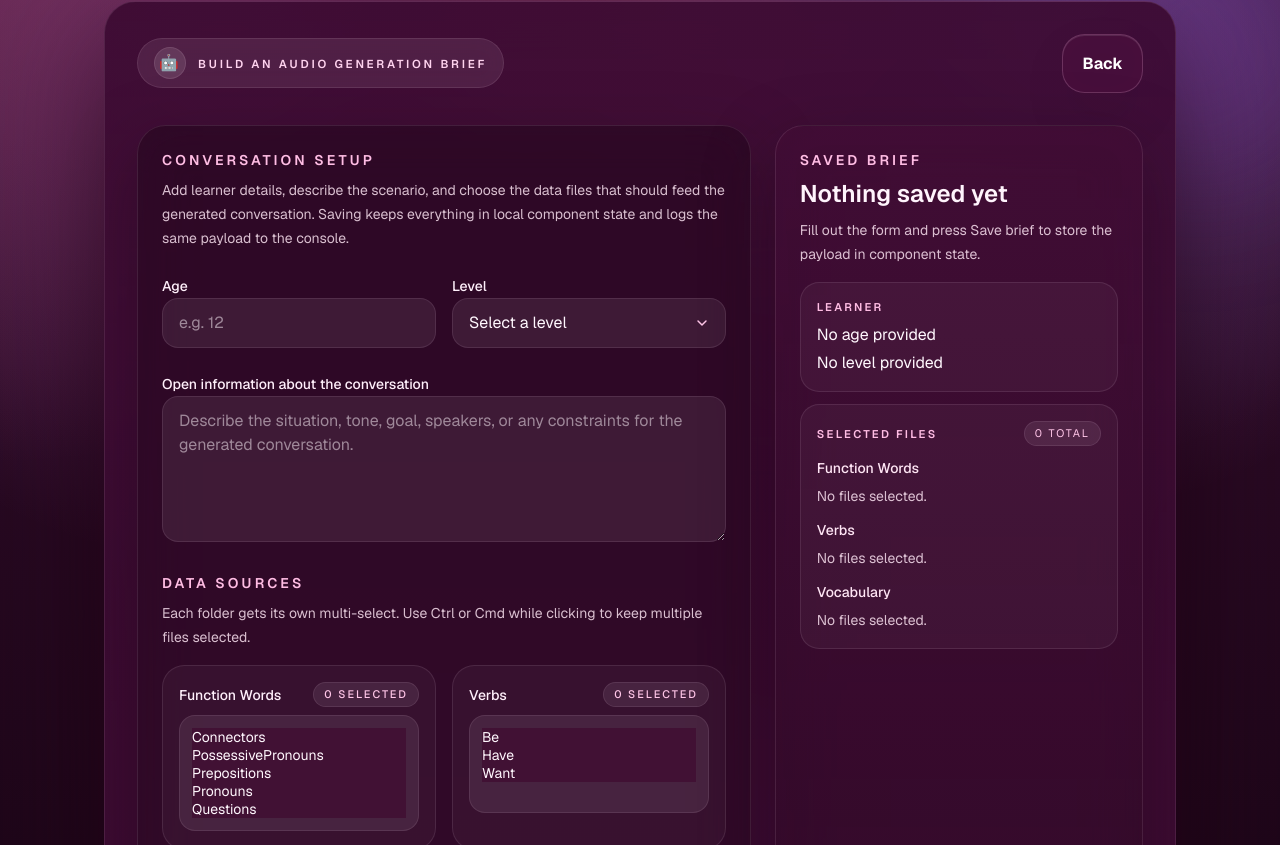
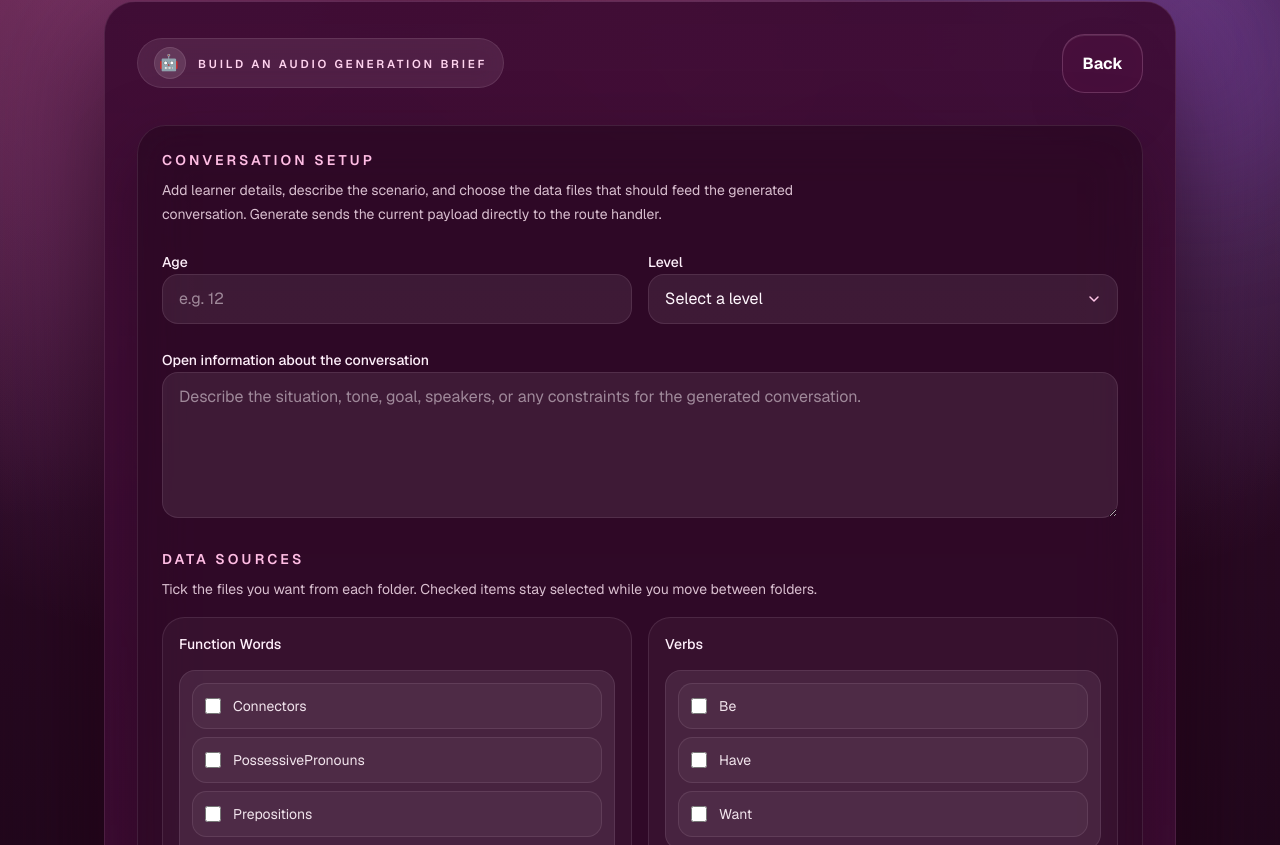
Before and after one commit to eduardoamdev/kartuli-audio-generator, a Next.js app: page /audio-generator in a window 1280 px wide. Shown: the part 255-1100 px from the top of the page. Built offline with nearby package versions, Linux system fonts and the light colour scheme.

Commit message:
feat: implement audio generation API and update audio generator page for new data handling

```diff
--- /dev/null
+++ b/src/app/api/audio/generator/route.ts
@@ -0,0 +1,64 @@
+import { NextResponse } from "next/server";
+
+type AudioGeneratorRequestBody = {
+  age: string;
+  level: string;
+  details: string;
+  selectedFilesByFolder: Record<string, string[]>;
+};
+
+const isStringArrayRecord = (
+  value: unknown,
+): value is Record<string, string[]> => {
+  if (typeof value !== "object" || value === null) {
+    return false;
+  }
+
+  return Object.values(value).every(
+    (entry) =>
+      Array.isArray(entry) && entry.every((item) => typeof item === "string"),
+  );
+};
+
+const isAudioGeneratorRequestBody = (
+  value: unknown,
+): value is AudioGeneratorRequestBody => {
+  if (typeof value !== "object" || value === null) {
+    return false;
+  }
+
+  const candidate = value as Partial<AudioGeneratorRequestBody>;
+
+  return (
+    typeof candidate.age === "string" &&
+    typeof candidate.level === "string" &&
+    typeof candidate.details === "string" &&
+    isStringArrayRecord(candidate.selectedFilesByFolder)
+  );
+};
+
+export async function POST(request: Request) {
+  try {
+    const body = (await request.json()) as unknown;
+
+    if (!isAudioGeneratorRequestBody(body)) {
+      return NextResponse.json(
+        { success: false, message: "Invalid audio generation payload." },
+        { status: 400 },
+      );
+    }
+
+    return NextResponse.json(
+      {
+        success: true,
+        info: body,
+      },
+      { status: 200 },
+    );
+  } catch {
+    return NextResponse.json(
+      { success: false, message: "Failed to parse audio generation payload." },
+      { status: 400 },
+    );
+  }
+}
--- a/src/app/audio-generator/page.tsx
+++ b/src/app/audio-generator/page.tsx
@@ -1,7 +1,6 @@
 "use client";
 
 import { useEffect, useState } from "react";
-
 import Button from "@/components/ui/Button";
 import CardGridPageShell from "@/components/features/CardGridPageShell";
 import { formatFolderOrFileName } from "@/utils/formatFolderOrFileName";
@@ -18,12 +17,13 @@ type AudioGeneratorFormState = {
   selectedFilesByFolder: Record<string, string[]>;
 };
 
-type SavedAudioBrief = AudioGeneratorFormState & {
-  totalSelectedFiles: number;
+type AudioGeneratorOptionsResponse = {
+  foldersWithFiles: FolderWithFiles[];
+  message?: string;
 };
 
-type AudioGeneratorOptionsResponse = {
-  foldersWithFiles: FolderWithFiles[];
+type AudioGeneratorResponse = {
+  success: boolean;
   message?: string;
 };
 
@@ -49,17 +49,13 @@ const sanitizeSelections = (
     ]),
   );
 
-const buildSavedBrief = (
+const buildGenerationPayload = (
   formState: AudioGeneratorFormState,
   foldersWithFiles: FolderWithFiles[],
-): SavedAudioBrief => {
+): AudioGeneratorFormState => {
   const selectedFilesByFolder = sanitizeSelections(
     foldersWithFiles,
     formState.selectedFilesByFolder,
-  );
-  const totalSelectedFiles = Object.values(selectedFilesByFolder).reduce(
-    (count, selectedFiles) => count + selectedFiles.length,
-    0,
   );
 
   return {
@@ -67,7 +63,6 @@ const buildSavedBrief = (
     level: formState.level,
     details: formState.details,
     selectedFilesByFolder,
-    totalSelectedFiles,
   };
 };
 
@@ -79,21 +74,30 @@ const defaultFormState: AudioGeneratorFormState = {
 };
 
 export default function AudioGeneratorPage() {
+  const [hasMounted, setHasMounted] = useState(false);
   const [foldersWithFiles, setFoldersWithFiles] = useState<FolderWithFiles[]>(
     [],
   );
   const [formState, setFormState] =
     useState<AudioGeneratorFormState>(defaultFormState);
-  const [savedBrief, setSavedBrief] = useState<SavedAudioBrief | null>(null);
   const [isLoadingOptions, setIsLoadingOptions] = useState(true);
+  const [isGenerating, setIsGenerating] = useState(false);
   const [loadError, setLoadError] = useState<string | null>(null);
+  const [generationError, setGenerationError] = useState<string | null>(null);
+  const [generationMessage, setGenerationMessage] = useState<string | null>(
+    null,
+  );
+
+  useEffect(() => {
+    setHasMounted(true);
+  }, []);
 
   useEffect(() => {
     let isCancelled = false;
 
     const loadOptions = async () => {
       try {
-        const response = await fetch("/api/audio-generator/options");
+        const response = await fetch("/api/audio/options");
 
         if (!response.ok) {
           throw new Error("Failed to load audio generator data sources.");
@@ -145,6 +149,8 @@ export default function AudioGeneratorPage() {
       ...current,
       age: value.replace(/\D+/gu, ""),
     }));
+    setGenerationError(null);
+    setGenerationMessage(null);
   };
 
   const handleLevelChange = (value: string) => {
@@ -152,6 +158,8 @@ export default function AudioGeneratorPage() {
       ...current,
       level: value,
     }));
+    setGenerationError(null);
+    setGenerationMessage(null);
   };
 
   const handleDetailsChange = (value: string) => {
@@ -159,32 +167,84 @@ export default function AudioGeneratorPage() {
       ...current,
       details: value,
     }));
+    setGenerationError(null);
+    setGenerationMessage(null);
   };
 
-  const handleFolderSelectionChange = (
+  const handleFolderFileToggle = (
     folderName: string,
-    selectedFileNames: string[],
+    fileName: string,
+    folderFileNames: string[],
+    isSelected: boolean,
   ) => {
-    setFormState((current) => ({
+    setFormState((current) => {
+      const selectedFileNames = current.selectedFilesByFolder[folderName] ?? [];
+      const nextSelectedFileNames = new Set(selectedFileNames);
+
+      if (isSelected) {
+        nextSelectedFileNames.add(fileName);
+      } else {
+        nextSelectedFileNames.delete(fileName);
+      }
+
+      return {
         ...current,
         selectedFilesByFolder: {
           ...current.selectedFilesByFolder,
-        [folderName]: selectedFileNames,
+          [folderName]: folderFileNames.filter((candidateFileName) =>
+            nextSelectedFileNames.has(candidateFileName),
+          ),
         },
-    }));
+      };
+    });
+    setGenerationError(null);
+    setGenerationMessage(null);
   };
 
-  const handleSave = (event: React.FormEvent<HTMLFormElement>) => {
+  const handleGenerate = async (event: React.FormEvent<HTMLFormElement>) => {
     event.preventDefault();
 
-    const nextSavedBrief = buildSavedBrief(formState, foldersWithFiles);
-    setSavedBrief(nextSavedBrief);
-    console.log(nextSavedBrief);
-  };
+    setIsGenerating(true);
+    setGenerationError(null);
+    setGenerationMessage(null);
 
-  const handleGenerate = () => {
-    const generationPayload = buildSavedBrief(formState, foldersWithFiles);
-    console.log(generationPayload);
+    try {
+      const generationPayload = buildGenerationPayload(
+        formState,
+        foldersWithFiles,
+      );
+      const response = await fetch("/api/audio/generator", {
+        method: "POST",
+        headers: {
+          "Content-Type": "application/json",
+        },
+        body: JSON.stringify(generationPayload),
+      });
+
+      const data = (await response.json()) as AudioGeneratorResponse;
+
+      console.log("Audio generator route response", {
+        status: response.status,
+        ok: response.ok,
+        data,
+      });
+
+      if (!response.ok || !data.success) {
+        throw new Error(
+          data.message || "Failed to send audio generation request.",
+        );
+      }
+
+      setGenerationMessage(data.message || "Audio generation request sent.");
+    } catch (error) {
+      setGenerationError(
+        error instanceof Error
+          ? error.message
+          : "Failed to send audio generation request.",
+      );
+    } finally {
+      setIsGenerating(false);
+    }
   };
 
   const handleClear = () => {
@@ -192,17 +252,24 @@ export default function AudioGeneratorPage() {
       ...defaultFormState,
       selectedFilesByFolder: buildEmptySelections(foldersWithFiles),
     });
-    setSavedBrief(null);
+    setGenerationError(null);
+    setGenerationMessage(null);
   };
 
-  const hasSavedBrief =
-    savedBrief !== null &&
-    (Boolean(savedBrief.age) ||
-      Boolean(savedBrief.level) ||
-      Boolean(savedBrief.details) ||
-      savedBrief.totalSelectedFiles > 0);
-
-  const totalSelectedFiles = savedBrief?.totalSelectedFiles ?? 0;
+  if (!hasMounted) {
+    return (
+      <CardGridPageShell
+        title="Build an audio generation brief"
+        icon="🤖"
+        showBackButton
+        backHref="/"
+      >
+        <div className="rounded-[1.8rem] border border-[rgba(255,220,240,0.16)] bg-[rgba(33,6,27,0.5)] p-6 text-sm leading-6 text-[rgba(255,232,245,0.82)] shadow-[0_24px_70px_rgba(24,2,19,0.36)] backdrop-blur-xl sm:p-8">
+          Loading audio generator...
+        </div>
+      </CardGridPageShell>
+    );
+  }
 
   return (
     <CardGridPageShell
@@ -211,18 +278,16 @@ export default function AudioGeneratorPage() {
       showBackButton
       backHref="/"
     >
-      <div className="grid gap-6 xl:grid-cols-[minmax(0,1.25fr)_minmax(18rem,0.75fr)]">
       <section className="rounded-[1.8rem] border border-[rgba(255,220,240,0.16)] bg-[rgba(33,6,27,0.5)] p-5 shadow-[0_24px_70px_rgba(24,2,19,0.36)] backdrop-blur-xl sm:p-6">
-          <form className="space-y-6" onSubmit={handleSave}>
+        <form className="space-y-6" onSubmit={handleGenerate}>
           <div className="space-y-2">
             <p className="text-sm font-semibold uppercase tracking-[0.22em] text-[#ffbde4]">
               Conversation setup
             </p>
             <p className="max-w-2xl text-sm leading-6 text-[rgba(255,232,245,0.82)]">
               Add learner details, describe the scenario, and choose the data
-                files that should feed the generated conversation. Saving keeps
-                everything in local component state and logs the same payload to
-                the console.
+              files that should feed the generated conversation. Generate sends
+              the current payload directly to the route handler.
             </p>
           </div>
 
@@ -243,9 +308,7 @@ export default function AudioGeneratorPage() {
             </label>
 
             <label className="space-y-2">
-                <span className="text-sm font-medium text-[#fff0fb]">
-                  Level
-                </span>
+              <span className="text-sm font-medium text-[#fff0fb]">Level</span>
               <div className="relative">
                 <select
                   name="level"
@@ -307,8 +370,8 @@ export default function AudioGeneratorPage() {
                 Data sources
               </p>
               <p className="text-sm leading-6 text-[rgba(255,232,245,0.82)]">
-                  Each folder gets its own multi-select. Use Ctrl or Cmd while
-                  clicking to keep multiple files selected.
+                Tick the files you want from each folder. Checked items stay
+                selected while you move between folders.
               </p>
             </div>
 
@@ -322,7 +385,7 @@ export default function AudioGeneratorPage() {
               {foldersWithFiles.map(({ folderName, fileNames }) => (
                 <label
                   key={folderName}
-                    className="block space-y-2 rounded-[1.4rem] border border-[rgba(255,220,240,0.14)] bg-[rgba(255,255,255,0.04)] p-4"
+                  className="block rounded-[1.4rem] border border-[rgba(255,220,240,0.14)] bg-[rgba(255,255,255,0.04)] p-4"
                 >
                   {(() => {
                     const selectedFileNames =
@@ -330,38 +393,44 @@ export default function AudioGeneratorPage() {
 
                     return (
                       <>
-                          <span className="flex items-center justify-between gap-3 text-sm font-medium text-[#fff0fb]">
-                            <span>{formatFolderOrFileName(folderName)}</span>
-                            <span className="rounded-full border border-[rgba(255,220,240,0.18)] bg-[rgba(255,232,245,0.08)] px-2.5 py-1 text-[0.68rem] uppercase tracking-[0.18em] text-[#ffc6e8]">
-                              {selectedFileNames.length} selected
+                        <span className="mb-4 block text-sm font-medium text-[#fff0fb]">
+                          {formatFolderOrFileName(folderName)}
                         </span>
-                          </span>
-                          <select
-                            name={folderName}
-                            multiple
-                            value={selectedFileNames}
+                        <div
+                          className="space-y-2 rounded-[1rem] border border-[rgba(255,196,232,0.24)] bg-[rgba(255,232,245,0.08)] p-3"
+                          role="group"
+                          aria-label={`${formatFolderOrFileName(folderName)} data files`}
+                        >
+                          {fileNames.map((fileName) => {
+                            const isSelected =
+                              selectedFileNames.includes(fileName);
+
+                            return (
+                              <label
+                                key={`${folderName}-${fileName}`}
+                                className="flex cursor-pointer items-center gap-3 rounded-[0.9rem] border border-[rgba(255,220,240,0.14)] bg-[rgba(255,255,255,0.04)] px-3 py-2.5 text-sm text-[#fff7fd] transition hover:border-[rgba(255,215,239,0.28)] hover:bg-[rgba(255,232,245,0.1)]"
+                              >
+                                <input
+                                  type="checkbox"
+                                  name={`${folderName}-${fileName}`}
+                                  checked={isSelected}
                                   onChange={(event) =>
-                              handleFolderSelectionChange(
+                                    handleFolderFileToggle(
                                       folderName,
-                                Array.from(
-                                  event.currentTarget.selectedOptions,
-                                  (option) => option.value,
-                                ),
+                                      fileName,
+                                      fileNames,
+                                      event.target.checked,
                                     )
                                   }
-                            size={Math.min(Math.max(fileNames.length, 4), 8)}
-                            className="w-full rounded-[1rem] border border-[rgba(255,196,232,0.24)] bg-[rgba(255,232,245,0.08)] px-3 py-3 text-sm text-[#fff7fd] outline-none transition focus:border-[rgba(255,215,239,0.46)] focus:bg-[rgba(255,232,245,0.12)]"
-                          >
-                            {fileNames.map((fileName) => (
-                              <option
-                                key={`${folderName}-${fileName}`}
-                                value={fileName}
-                                className="bg-[#411134] text-[#fff7fd]"
-                              >
+                                  className="h-4 w-4 rounded border-[rgba(255,196,232,0.34)] bg-transparent text-[#ff8fc8] accent-[#ff8fc8]"
+                                />
+                                <span className="leading-6 text-[rgba(255,244,251,0.92)]">
                                   {formatFolderOrFileName(fileName)}
-                              </option>
-                            ))}
-                          </select>
+                                </span>
+                              </label>
+                            );
+                          })}
+                        </div>
                       </>
                     );
                   })()}
@@ -379,22 +448,12 @@ export default function AudioGeneratorPage() {
           <div className="flex flex-wrap gap-3">
             <Button
               type="submit"
-                variant="gradient"
+              variant="blue"
               fullWidth={false}
-                disabled={isLoadingOptions || Boolean(loadError)}
+              disabled={isLoadingOptions || Boolean(loadError) || isGenerating}
               className="disabled:cursor-not-allowed disabled:opacity-60"
             >
-                Save brief
-              </Button>
-              <Button
-                type="button"
-                variant="blue"
-                fullWidth={false}
-                disabled={isLoadingOptions || Boolean(loadError)}
-                className="disabled:cursor-not-allowed disabled:opacity-60"
-                onClick={handleGenerate}
-              >
-                Generate
+              {isGenerating ? "Sending..." : "Generate"}
             </Button>
             <Button
               type="button"
@@ -405,74 +464,20 @@ export default function AudioGeneratorPage() {
               Clear form
             </Button>
           </div>
+
+          {generationError ? (
+            <div className="rounded-[1.4rem] border border-[rgba(255,140,174,0.28)] bg-[rgba(90,15,43,0.34)] p-4 text-sm leading-6 text-[#ffd7e7]">
+              {generationError}
+            </div>
+          ) : null}
+
+          {generationMessage ? (
+            <div className="rounded-[1.4rem] border border-[rgba(140,234,202,0.28)] bg-[rgba(16,67,54,0.3)] p-4 text-sm leading-6 text-[#d9fff2]">
+              {generationMessage}
+            </div>
+          ) : null}
         </form>
       </section>
-
-        <aside className="space-y-4 rounded-[1.8rem] border border-[rgba(255,220,240,0.16)] bg-[linear-gradient(180deg,rgba(66,14,54,0.72),rgba(39,7,31,0.64))] p-5 shadow-[0_24px_70px_rgba(24,2,19,0.36)] backdrop-blur-xl sm:p-6">
-          <div className="space-y-2">
-            <p className="text-sm font-semibold uppercase tracking-[0.22em] text-[#ffbde4]">
-              Saved brief
-            </p>
-            <h2 className="text-2xl font-semibold text-[#fff4fc]">
-              {hasSavedBrief ? "Ready to generate" : "Nothing saved yet"}
-            </h2>
-            <p className="text-sm leading-6 text-[rgba(255,232,245,0.82)]">
-              {hasSavedBrief
-                ? "These are the values saved from the form and logged to the console on the last save action."
-                : "Fill out the form and press Save brief to store the payload in component state."}
-            </p>
-          </div>
-
-          <div className="space-y-3 text-sm text-[rgba(255,240,248,0.9)]">
-            <div className="rounded-[1.2rem] border border-[rgba(255,220,240,0.14)] bg-[rgba(255,255,255,0.04)] p-4">
-              <p className="text-[0.7rem] font-semibold uppercase tracking-[0.2em] text-[#ffbde4]">
-                Learner
-              </p>
-              <p className="mt-2 text-base text-[#fff7fd]">
-                {savedBrief?.age || "No age provided"}
-              </p>
-              <p className="mt-1 text-base text-[#fff7fd]">
-                {savedBrief?.level || "No level provided"}
-              </p>
-            </div>
-
-            <div className="rounded-[1.2rem] border border-[rgba(255,220,240,0.14)] bg-[rgba(255,255,255,0.04)] p-4">
-              <div className="flex items-center justify-between gap-3">
-                <p className="text-[0.7rem] font-semibold uppercase tracking-[0.2em] text-[#ffbde4]">
-                  Selected files
-                </p>
-                <span className="rounded-full border border-[rgba(255,220,240,0.18)] bg-[rgba(255,232,245,0.08)] px-2.5 py-1 text-[0.68rem] uppercase tracking-[0.18em] text-[#ffc6e8]">
-                  {totalSelectedFiles} total
-                </span>
-              </div>
-
-              <div className="mt-3 space-y-3">
-                {foldersWithFiles.map(({ folderName }) => {
-                  const selectedFileNames =
-                    savedBrief?.selectedFilesByFolder[folderName] ?? [];
-
-                  return (
-                    <div key={`summary-${folderName}`} className="space-y-1.5">
-                      <p className="text-sm font-medium text-[#ffe6f5]">
-                        {formatFolderOrFileName(folderName)}
-                      </p>
-                      <p className="text-sm leading-6 text-[rgba(255,232,245,0.82)]">
-                        {selectedFileNames.length > 0
-                          ? selectedFileNames
-                              .map((fileName) =>
-                                formatFolderOrFileName(fileName),
-                              )
-                              .join(", ")
-                          : "No files selected."}
-                      </p>
-                    </div>
-                  );
-                })}
-              </div>
-            </div>
-          </div>
-        </aside>
-      </div>
     </CardGridPageShell>
   );
 }
```
Also changed, not shown: src/app/api/audio/options/route.ts (renamed from src/app/api/audio-generator/options/route.ts). Lines whose indentation alone changed are shown as unchanged.
